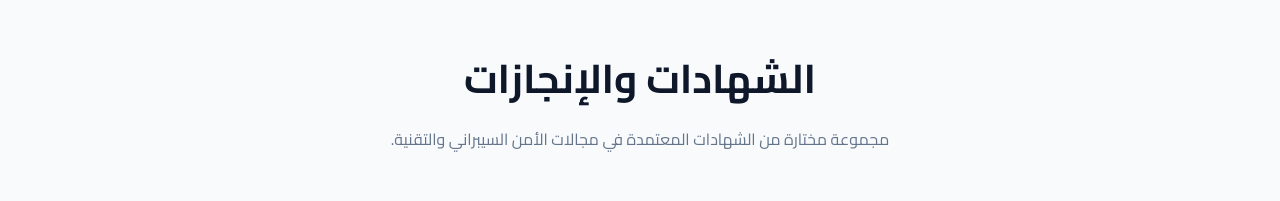
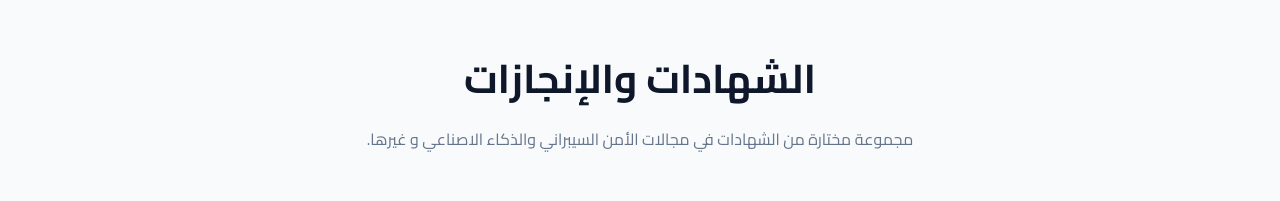
Before and after one commit to 619V/CV, a plain HTML site: page index.html in a window 1280 px wide. Shown: the part 900-1101 px from the top of the page. Drawn offline with Linux system fonts and the light colour scheme.

Commit message:
Update index.html

```diff
--- a/index.html
+++ b/index.html
@@ -503,7 +503,7 @@
         <div class="section-header">
             <h2 lang="ar">الشهادات والإنجازات</h2>
             <h2 lang="en">Certificates & Achievements</h2>
-            <p lang="ar">مجموعة مختارة من الشهادات المعتمدة في مجالات الأمن السيبراني والتقنية.</p>
+            <p lang="ar">مجموعة مختارة من الشهادات في مجالات الأمن السيبراني والذكاء الاصناعي و غيرها.</p>
             <p lang="en">A selection of certified qualifications in cybersecurity and technology fields.</p>
         </div>
 
```
